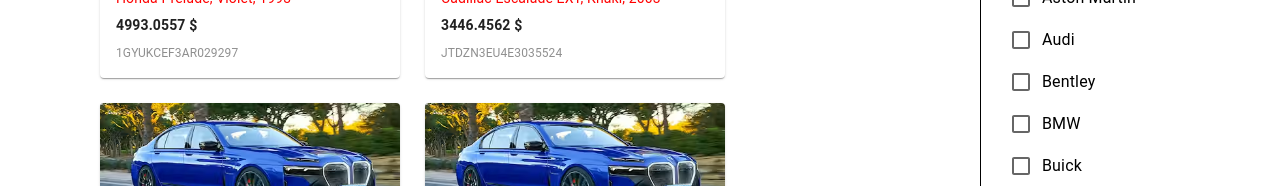
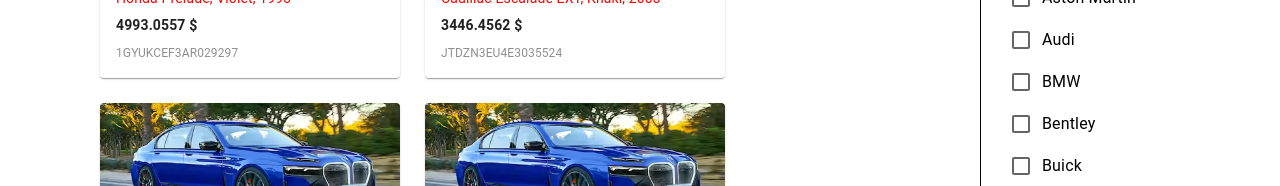
Before and after one commit to Vacariuc-Alex/autohaus, a React (Create React App) app: page /wishlist in a window 1280 px wide. Both pictures are taken after a click on the button "HOME". Shown: the part 270-456 px from the top of the page. Built offline with nearby package versions, Linux system fonts and the light colour scheme; data requests are answered from the project's data file.

Commit message:
Adjust companies selector to be populated dinamically from the request

```diff
--- a/src/components/CompanyFilter.tsx
+++ b/src/components/CompanyFilter.tsx
@@ -1,7 +1,10 @@
 import {Checkbox, FormControlLabel, FormGroup} from "@mui/material";
 import React, {BaseSyntheticEvent, useState} from "react";
-import {companies} from "../utils/dataProvider/Companies";
 import RightPanel from "../utils/styledComponents/RightPanel";
+import {useSelector} from "react-redux";
+import {RootState} from "../utils/redux/store";
+import {createSelector} from "@reduxjs/toolkit";
+import {Product} from "../utils/constants/constants";
 
 type CompaniesFilterProps = {
     companiesProps: (e: string[]) => void
@@ -11,6 +14,18 @@ const CompanyFilter = (props: CompaniesFilterProps) => {
 
     const {companiesProps} = props;
     const [selectedCompanies, setSelectedCompanies] = useState<string[]>([]);
+    const selectorArg = (state: RootState) => state.productsStore.responseData;
+    const selectorCombiner = (xSelector: Product[]) => {
+        return Array.from(
+            new Set(
+                xSelector.map((e) => {
+                    return e.company;
+                })
+            )
+        ).sort();
+    };
+    const combinedSelector = createSelector(selectorArg, selectorCombiner);
+    const selector = useSelector(combinedSelector);
 
     const appendNewCompany = (newCompany: string) => {
         if (!selectedCompanies.includes(newCompany)) {
@@ -57,12 +72,12 @@ const CompanyFilter = (props: CompaniesFilterProps) => {
         <RightPanel>
             <FormGroup sx={formGroupStyle}>
                 {
-                    companies.map((e: string, i: number) => (
+                    selector.map((e: string, i: number) => (
                         <FormControlLabel control={<Checkbox/>}
                                           sx={{width: "200px"}}
                                           onChange={handleCompanyChange}
-                                          value={companies[i]}
-                                          label={companies[i]}
+                                          value={selector[i]}
+                                          label={selector[i]}
                                           key={i}/>
                     ))
                 }
--- a/src/pages/Home.tsx
+++ b/src/pages/Home.tsx
@@ -51,7 +51,11 @@ const Home = () => {
                 pagedProducts[i][j] = sortedProducts[i * elementsPerPage + j];
             }
         }
-        setProducts(pagedProducts[currentPage - 1]);
+
+        // Ensures that the products will be set only after all variables are loaded
+        setProducts((prev) => {
+            return pagedProducts.length !== 0 ? pagedProducts[currentPage - 1] : prev;
+        });
     }
 
     useEffect(() => {
--- a/src/pages/Wishlist.tsx
+++ b/src/pages/Wishlist.tsx
@@ -11,14 +11,13 @@ const Wishlist = () => {
 
     const selectWishListIds = (state: RootState) => state.wishListStore.ids;
     const selectResponseData = (state: RootState) => state.productsStore.responseData;
-    const selectorOptions = (wishListIds: number[], responseData: Product[]) => {
+    const selectorCombiner = (wishListIds: number[], responseData: Product[]) => {
         return {
             wishListIds,
             responseData
         };
     }
-
-    const combinedSelector = createSelector(selectWishListIds, selectResponseData, selectorOptions);
+    const combinedSelector = createSelector(selectWishListIds, selectResponseData, selectorCombiner);
     const selector = useSelector(combinedSelector);
 
     const getElement = (e: number): Product => {
--- a/src/utils/dataProvider/Companies.tsx
+++ /dev/null
@@ -1,59 +0,0 @@
-export const companies: string[] = [
-    "Acura",
-    "Alfa Romeo",
-    "Aptera",
-    "Aston Martin",
-    "Audi",
-    "Bentley",
-    "BMW",
-    "Buick",
-    "Cadillac",
-    "Chevrolet",
-    "Chrysler",
-    "Daewoo",
-    "Dodge",
-    "Eagle",
-    "Ferrari",
-    "Fiat",
-    "Fillmore",
-    "Ford",
-    "Geo",
-    "GMC",
-    "Holden",
-    "Honda",
-    "Hummer",
-    "Hyundai",
-    "Isuzu",
-    "Jaguar",
-    "Jeep",
-    "Kia",
-    "Lamborghini",
-    "Land Rover",
-    "Lexus",
-    "Lincoln",
-    "Lotus",
-    "Maserati",
-    "Maybach",
-    "Mazda",
-    "Mercedes-Benz",
-    "Mercury",
-    "MINI",
-    "Mitsubishi",
-    "Nissan",
-    "Oldsmobile",
-    "Panoz",
-    "Peugeot",
-    "Pontiac",
-    "Porsche",
-    "Plymouth",
-    "Rolls-Royce",
-    "Saab",
-    "Saturn",
-    "Scion",
-    "Subaru",
-    "Suzuki",
-    "Spyker",
-    "Toyota",
-    "Volkswagen",
-    "Volvo",
-];
```
